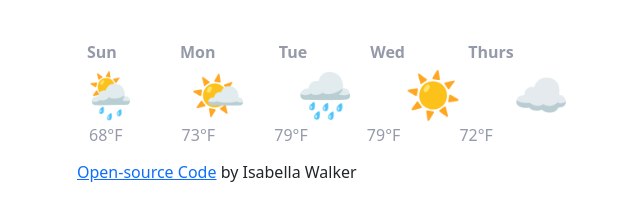
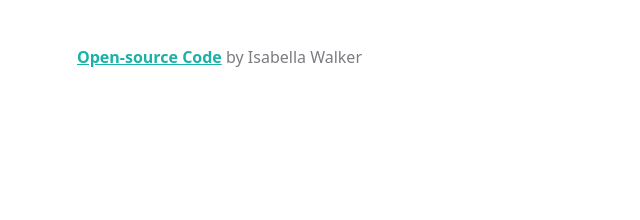
Before and after one commit to IsabellaEvelyn/weather-app, a plain HTML site: page index.html in a window 1280 px wide. Shown: the part 290-510 px from the top of the page, without its empty margins (35-675 px from the left). Drawn offline with nearby package versions, Linux system fonts and the light colour scheme.

Commit message:
removed future weather

```diff
--- a/index.html
+++ b/index.html
@@ -47,15 +47,9 @@
             </li>
             </ul>
           </em>
-        <div class="days">
-          <strong> Sun Mon Tue Wed Thurs </strong>
-        </div>
-        <div class="weather-emojis">🌦 🌤 🌧 ☀️ ☁️</div>
-        <div class="future-temperatures">68°F 73°F 79°F 79°F 72°F</div>
       </form>
       <div class="open-source-code-link">
-       <a href="https://github.com/IsabellaEvelyn/weather-app" target="_blank"
-        >Open-source Code</a
+       <a href="https://github.com/IsabellaEvelyn/weather-app" target="_blank" class="link-element">Open-source Code</a
       >
       <span>by Isabella Walker</span>
       </div>
--- a/src/functionality.js
+++ b/src/functionality.js
@@ -14,7 +14,7 @@ function showWeather(response) {
   //Wind Speed
   let wind = Math.round(response.data.wind.speed);
   let windElement = document.querySelector("#wind");
-  windElement.innerHTML = `Wind: ${wind} mph`;
+  windElement.innerHTML = `Wind: ${wind} km/h`;
 
   //Description
   let description = response.data.weather[0].description;
--- a/src/styles.css
+++ b/src/styles.css
@@ -121,5 +121,13 @@ img {
 }
 .open-source-code-link {
   position: fixed;
-  top: 450px;
+  top: 335px;
+  color: #7a7c80;
 }
+.link-element {
+  color: #1ab2a8;
+  font-weight: bold;
+}
+.link-element:hover {
+  color: #11726b;
+}
```
